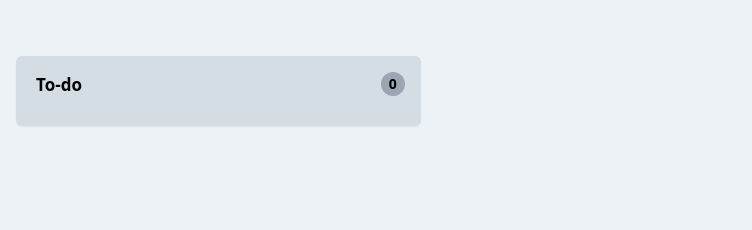
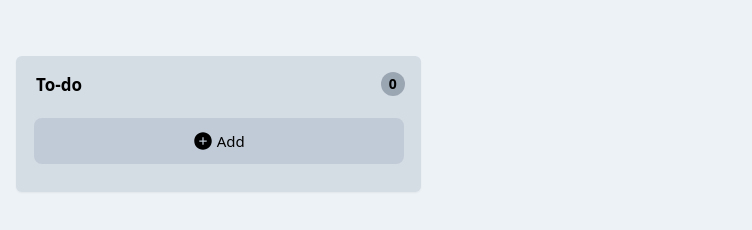
Before and after one commit to absalipande/taskTracker, a React (Vite) app: page / in a window 1280 px wide. Shown: the part 156-386 px from the top of the page, without its empty margins (0-752 px from the left). Built offline with nearby package versions, Linux system fonts and the light colour scheme.

Commit message:
update for Column.tsx

```diff
--- a/src/components/Column.tsx
+++ b/src/components/Column.tsx
@@ -1,5 +1,10 @@
+import React from 'react';
 import useDarkModeStore from '../store/DarkModeStore';
 import TaskCard from './TaskCard';
+import { Draggable, Droppable } from 'react-beautiful-dnd';
+import { Button } from '@material-tailwind/react';
+import { AiFillPlusCircle } from 'react-icons/ai';
+import { useModalStore } from '../store/ModalStore';
 
 type ColumnProps = {
   id: ParentType;
@@ -9,9 +14,17 @@ type ColumnProps = {
 
 const Column = ({ id, tasks, index }: ColumnProps) => {
   const isDark = useDarkModeStore((state) => state.isDark);
+  const [setModalCategoryTitle, addModalOpen] = useModalStore((state) => [state.setModalCategoryTitle, state.addModalOpen]);
+
+  const handleAddTask = () => {
+    addModalOpen();
+    setModalCategoryTitle(id);
+  };
 
   return (
-    <div className='-mt-20'>
+    <Draggable draggableId={id} index={index} isDragDisabled={true}>
+      {(provided) => (
+        <div ref={provided.innerRef} {...provided.draggableProps} {...provided.dragHandleProps} className='-mt-20'>
           <div className={`pb-7 p-2 rounded-md shadow-sm ${isDark ? 'bg-[#2d3748]/40' : 'bg-[#718096]/20'}`}>
             <h2 className={` ${isDark ? 'text-white' : 'text-black'} flex mt-2 lg:ml-3 sm:ml-6 ml-4 justify-between text-[17px] font-semibold`}>
               {id}
@@ -19,15 +32,28 @@ const Column = ({ id, tasks, index }: ColumnProps) => {
                 {tasks.length}
               </p>
             </h2>
-        <div className='space-y-2'>
+            <Droppable droppableId={id} type='task'>
+              {(provided) => (
+                <div ref={provided.innerRef} {...provided.droppableProps} className='space-y-2'>
                   {tasks.map((task, index) => (
-            <div key={task.$id} className={`p-2 ${isDark ? 'bg-[#2E3033]' : 'bg-slate-800/20'} rounded-md`}>
                     <TaskCard />
+                  ))}
+                  {provided.placeholder}
                 </div>
-          ))}
+              )}
+            </Droppable>
+            <div className='flex justify-center'>
+              <Button onClick={handleAddTask} className={`${isDark ? 'bg-[#1F2022]' : 'bg-slate-400/30'} w-[95%] lg:ml-0 mt-5 lg:mt-5 py-3 hover:bg-slate-500/50`}>
+                <div className={` ${isDark ? 'text-white' : 'text-black'} flex items-center justify-center gap-1`}>
+                  <AiFillPlusCircle size={20} />
+                  <p className='text-[15px]'>Add</p>
+                </div>
+              </Button>
             </div>
           </div>
         </div>
+      )}
+    </Draggable>
   );
 };
 
```
Lines whose indentation alone changed are shown as unchanged.
